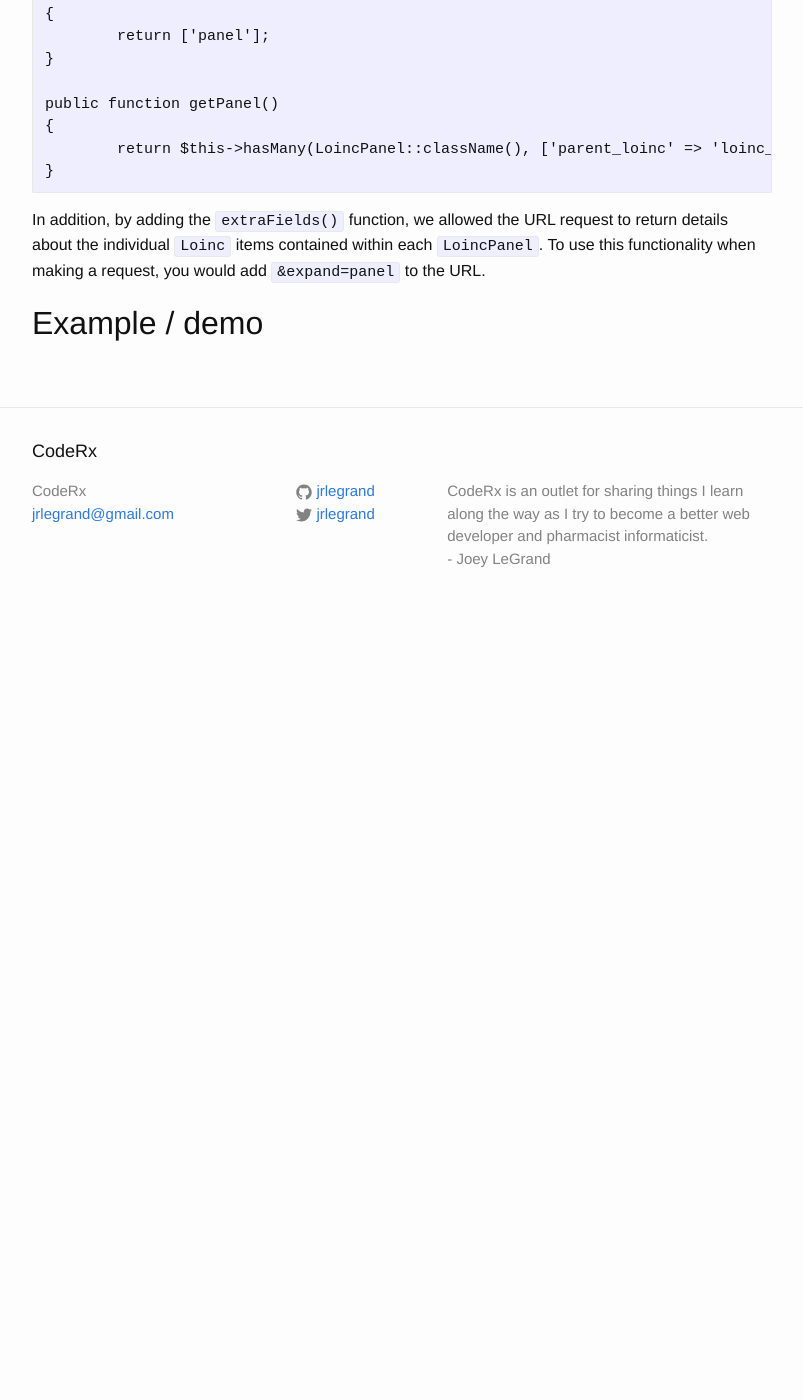
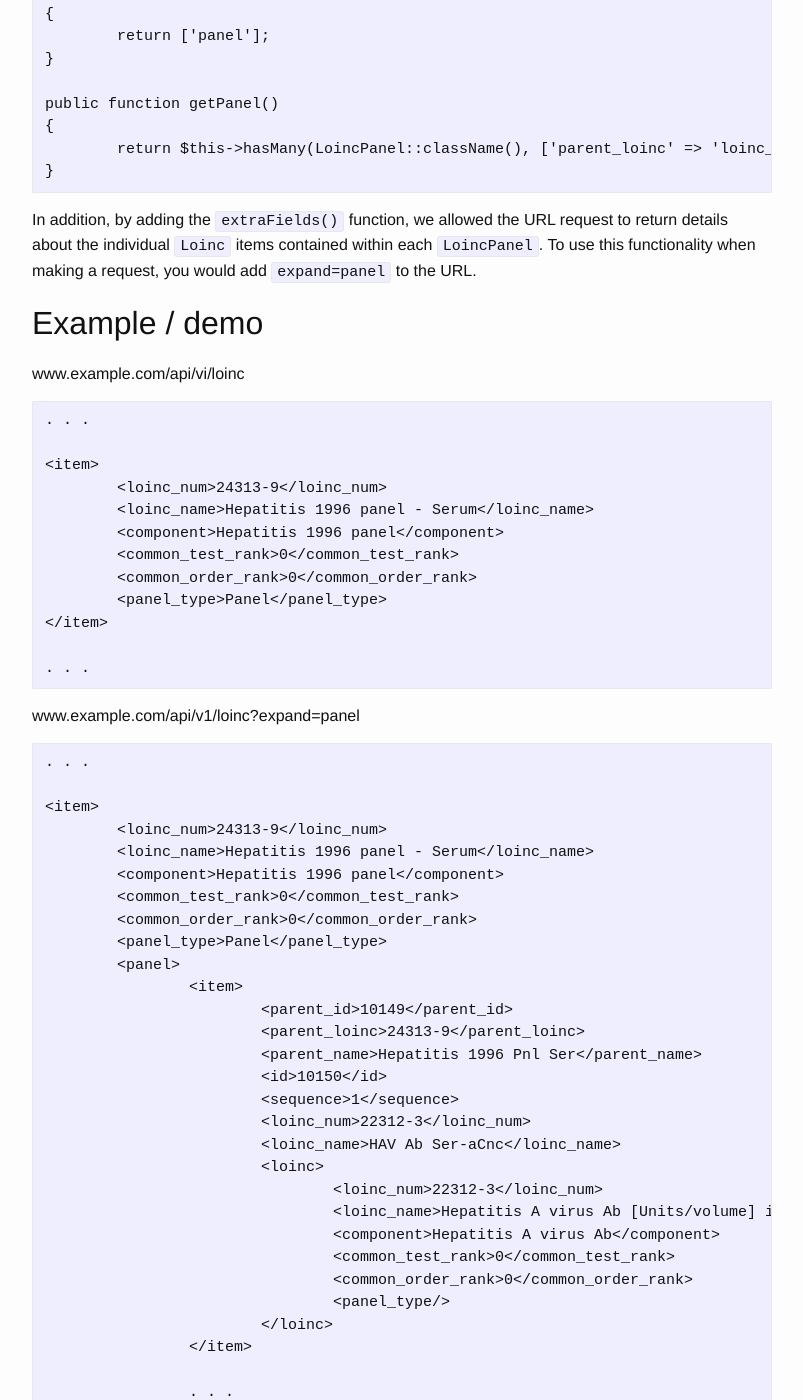
Before and after one commit to jrlegrand/jrlegrand.github.io, a Jekyll site: the page built from _posts/2016-02-15-restful-api-yii.markdown, in a window 1280 px wide and 1400 px high, scrolled down 3258 px. Shown: the whole window, without its empty margins (238-1041 px from the left). Built offline with Jekyll 4.4.1, drawn with Linux system fonts in a browser that asks for light colours; before the commit the page ends 3888 px from its top, so only the background shows below that; some of the changed text lies outside the part shown.

Commit message:
Update 2016-02-15-restful-api-yii.markdown

```diff
--- a/_posts/2016-02-15-restful-api-yii.markdown
+++ b/_posts/2016-02-15-restful-api-yii.markdown
@@ -129,8 +129,77 @@ Also, we need to define the relations between LOINC codes and LOINC panels.  We
 		return $this->hasMany(LoincPanel::className(), ['parent_loinc' => 'loinc_num']);
 	}
 
-In addition, by adding the `extraFields()` function, we allowed the URL request to return details about the individual `Loinc` items contained within each `LoincPanel`.  To use this functionality when making a request, you would add `&expand=panel` to the URL.
+In addition, by adding the `extraFields()` function, we allowed the URL request to return details about the individual `Loinc` items contained within each `LoincPanel`.  To use this functionality when making a request, you would add `expand=panel` to the URL.
 
 ## Example / demo
 
+www.example.com/api/vi/loinc
+
+	. . .
+
+	<item>
+		<loinc_num>24313-9</loinc_num>
+		<loinc_name>Hepatitis 1996 panel - Serum</loinc_name>
+		<component>Hepatitis 1996 panel</component>
+		<common_test_rank>0</common_test_rank>
+		<common_order_rank>0</common_order_rank>
+		<panel_type>Panel</panel_type>
+	</item>
+
+	. . .
+
+www.example.com/api/v1/loinc?expand=panel
+
+	. . .
+
+	<item>
+		<loinc_num>24313-9</loinc_num>
+		<loinc_name>Hepatitis 1996 panel - Serum</loinc_name>
+		<component>Hepatitis 1996 panel</component>
+		<common_test_rank>0</common_test_rank>
+		<common_order_rank>0</common_order_rank>
+		<panel_type>Panel</panel_type>
+		<panel>
+			<item>
+				<parent_id>10149</parent_id>
+				<parent_loinc>24313-9</parent_loinc>
+				<parent_name>Hepatitis 1996 Pnl Ser</parent_name>
+				<id>10150</id>
+				<sequence>1</sequence>
+				<loinc_num>22312-3</loinc_num>
+				<loinc_name>HAV Ab Ser-aCnc</loinc_name>
+				<loinc>
+					<loinc_num>22312-3</loinc_num>
+					<loinc_name>Hepatitis A virus Ab [Units/volume] in Serum</loinc_name>
+					<component>Hepatitis A virus Ab</component>
+					<common_test_rank>0</common_test_rank>
+					<common_order_rank>0</common_order_rank>
+					<panel_type/>
+				</loinc>
+			</item>
+
+			. . .
+
+			<item>
+				<parent_id>10149</parent_id>
+				<parent_loinc>24313-9</parent_loinc>
+				<parent_name>Hepatitis 1996 Pnl Ser</parent_name>
+				<id>10154</id>
+				<sequence>5</sequence>
+				<loinc_num>22327-1</loinc_num>
+				<loinc_name>HCV Ab Ser-aCnc</loinc_name>
+				<loinc>
+					<loinc_num>22327-1</loinc_num>
+					<loinc_name>Hepatitis C virus Ab [Units/volume] in Serum</loinc_name>
+					<component>Hepatitis C virus Ab</component>
+					<common_test_rank>0</common_test_rank>
+					<common_order_rank>0</common_order_rank>
+					<panel_type/>
+				</loinc>
+			</item>
+		</panel>
+	</item>
+
+	. . .
+
 [yii download]: http://www.yiiframework.com/download/ (Yii download page)
```
